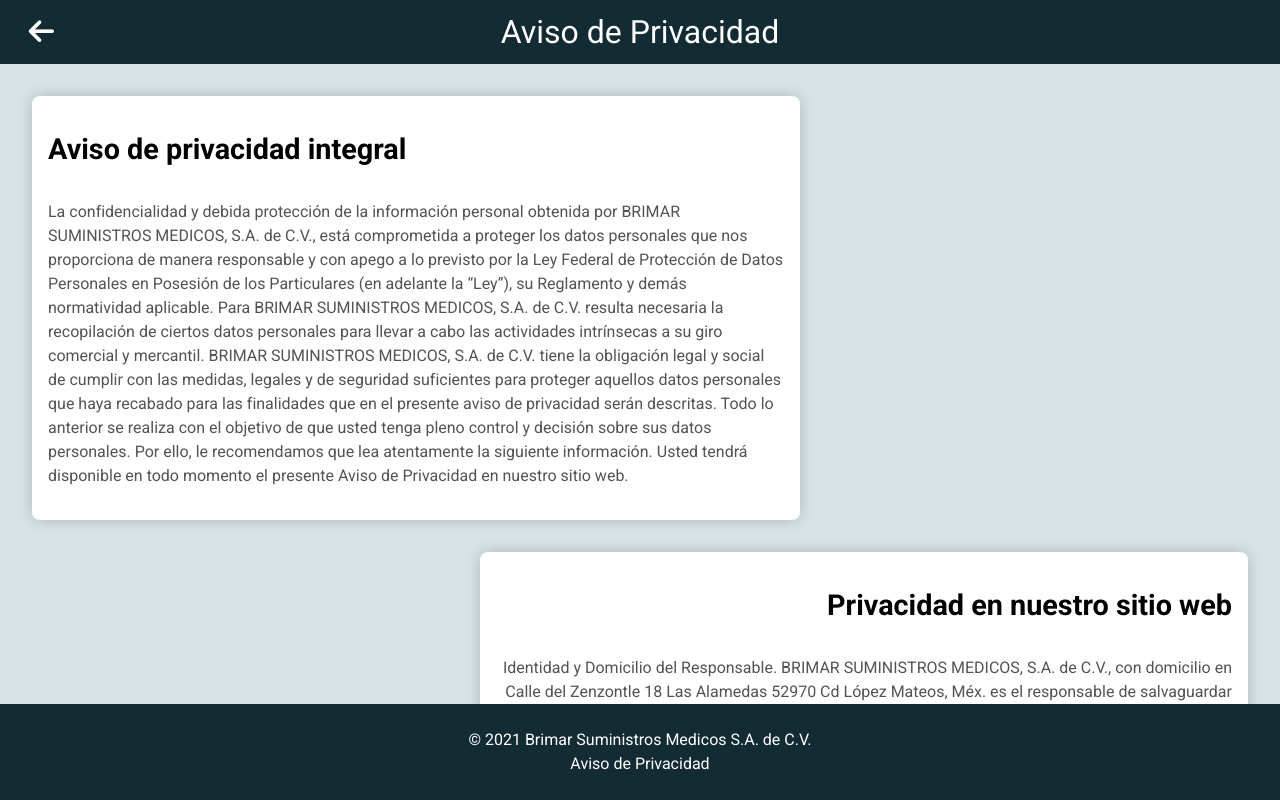
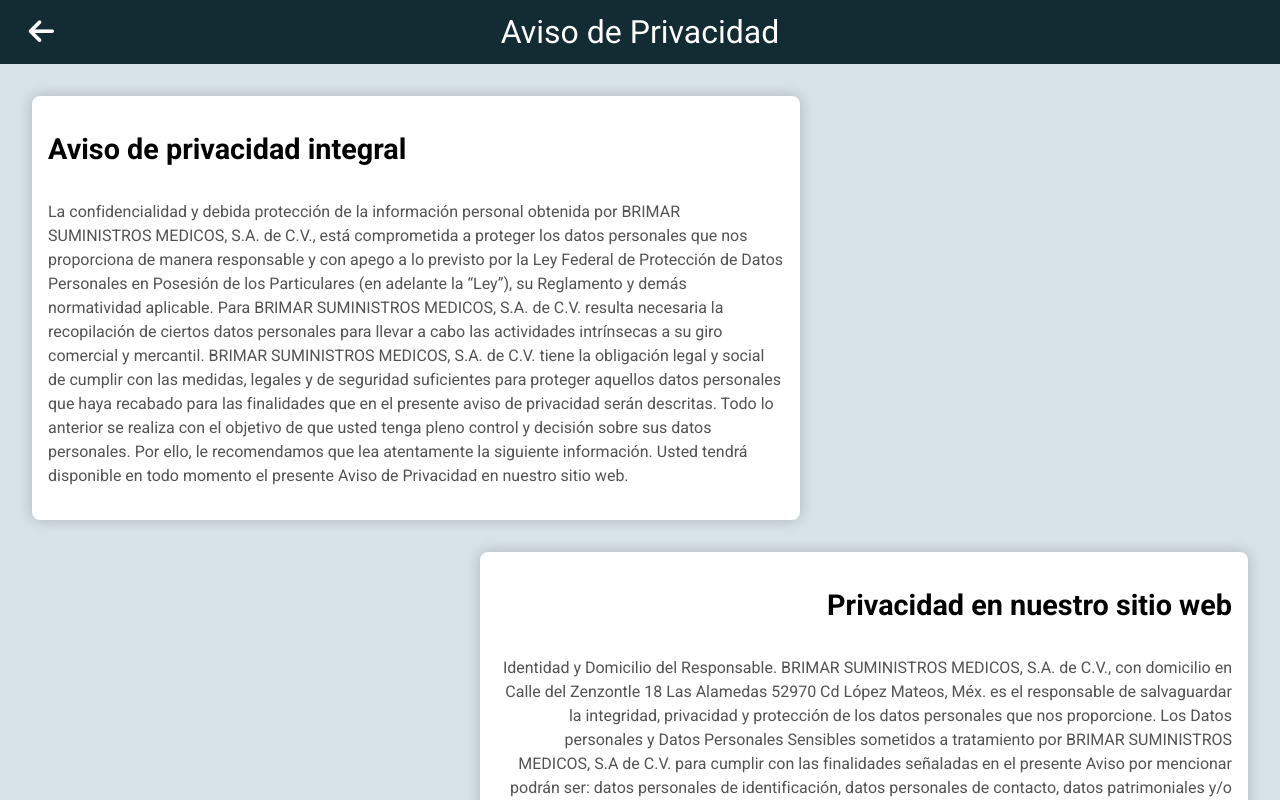
Before and after one commit to ASASCED/Brimar, a React (Create React App) app: page /privacity in a window 1280 px wide. Shown: the top 800 px of the page. Built offline with nearby package versions, Linux system fonts and the light colour scheme.

Commit message:
Privacity

```diff
--- a/src/routes/AppRouter.jsx
+++ b/src/routes/AppRouter.jsx
@@ -7,7 +7,7 @@
 export function AppRouter() {
   return (
     <Router>
-      <div>
+      <div style={{overflowX: 'hidden'}}>
         <Switch>
           <Route exact path="/" component={Main} />
           <Route exact path="/privacity" component={Privacity} />
--- a/src/scss/views/privacity/_privacity.scss
+++ b/src/scss/views/privacity/_privacity.scss
@@ -1,6 +1,6 @@
 .privacity {
   background-color: $quaternary-color;
-  height: 100vh;
+  height: auto;
   width: 100vw;
 
   &__top {
@@ -48,7 +48,6 @@
   }
 
   footer {
-    position: absolute;
     bottom: 0;
     width: 100%;
     height: 6em;
```
